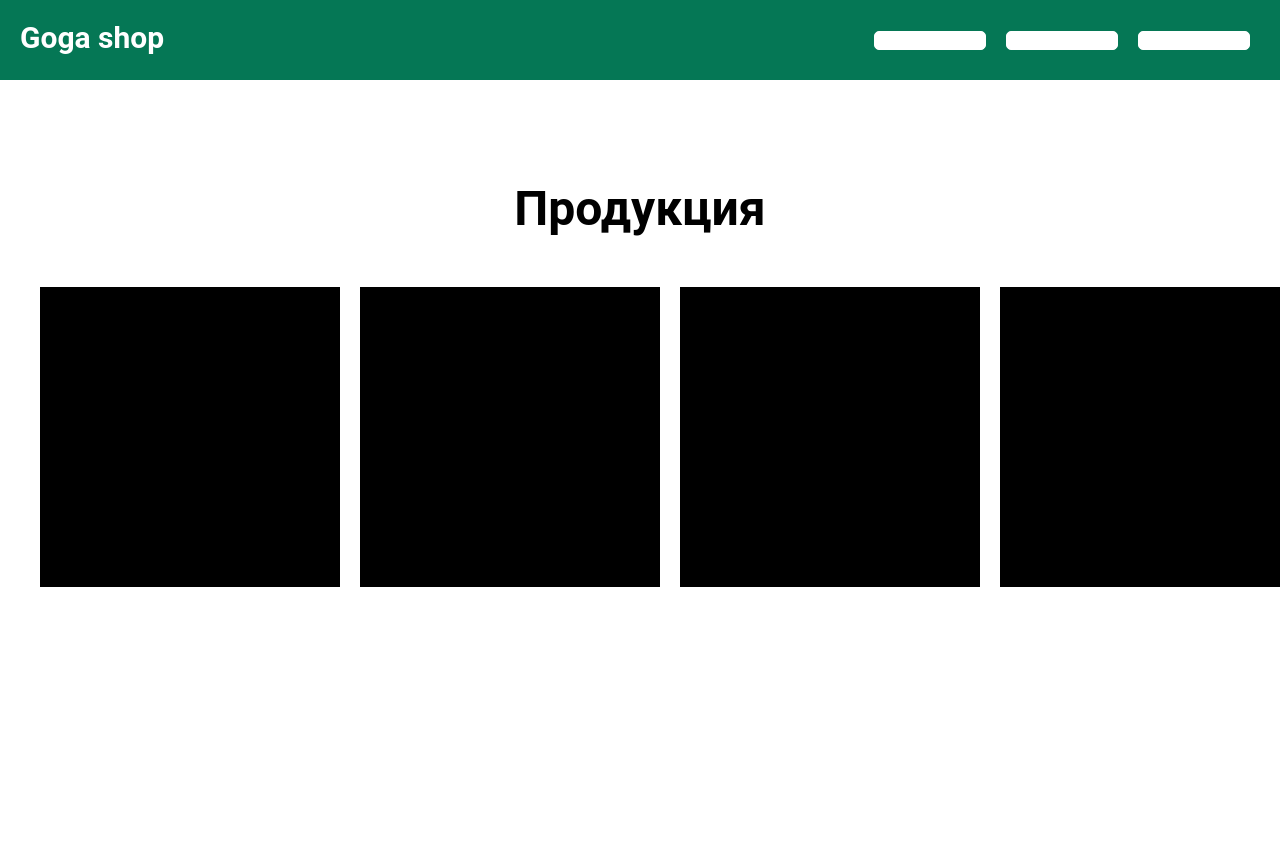
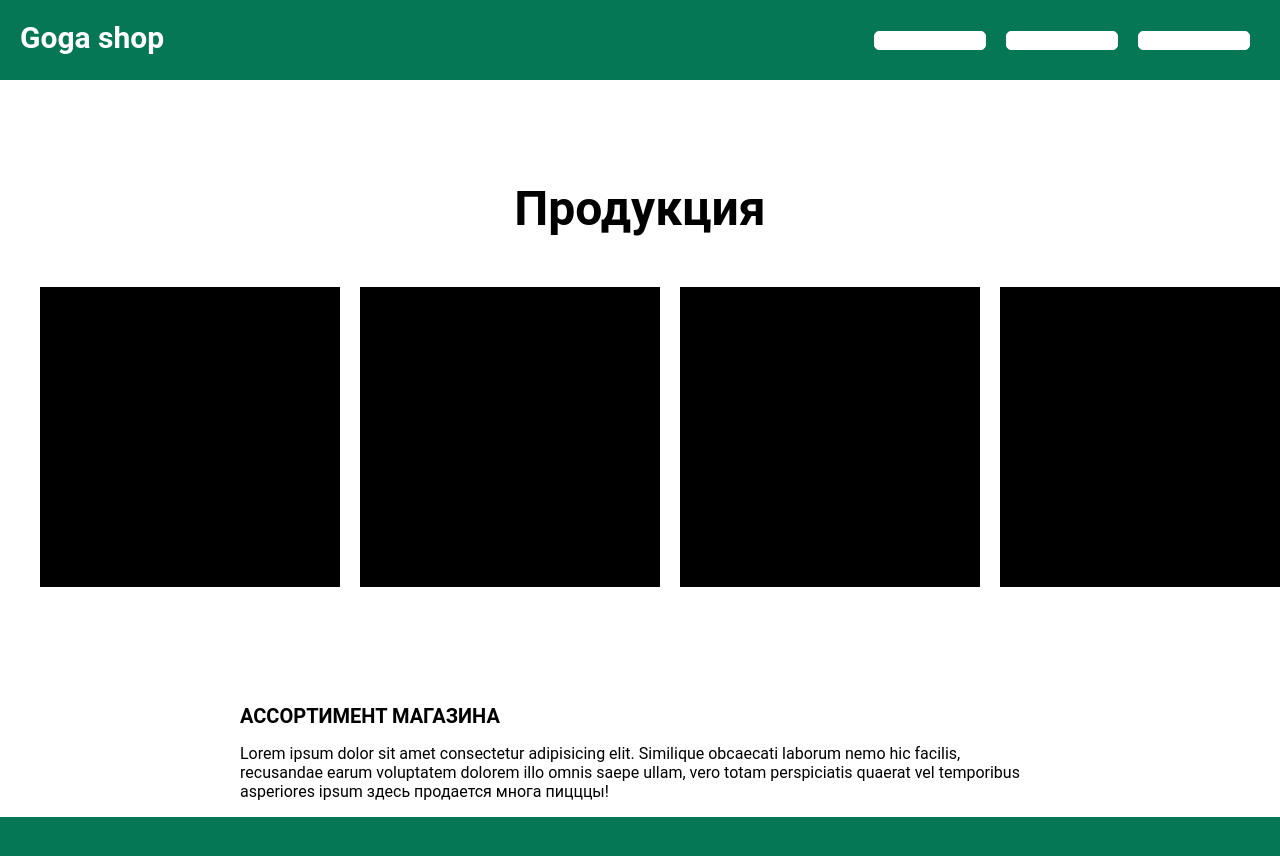
Before and after one commit to RolandSallaz/tile-shop, a React (Create React App) app: page / in a window 1280 px wide. Shown: the top 856 px of the page. Before the commit the page ends 800 px from the top, so only its background shows below. Built offline with nearby package versions, Linux system fonts and the light colour scheme.

Commit message:
added footer and description of products

```diff
--- a/src/components/App/App.css
+++ b/src/components/App/App.css
@@ -1,26 +1,37 @@
-.header{
-    background-color: rgb(5,119,85);
+.App{
+    display: flex;
+    flex-direction: column;
+    justify-content: space-between;
+    min-height: 100vh;
+}
+.header {
+  background-color: rgb(5, 119, 85);
   height: 60px;
-    margin:0;
+  margin: 0;
   padding-top: 20px;
   display: flex;
   justify-content: space-between;
 }
-.header__logo{
-    color:white;
-    margin:0 0 0 20px;
-    padding:0;
+.header__logo {
+  color: white;
+  margin: 0 0 0 20px;
+  padding: 0;
   font-weight: 700;
   font-size: 30px;
   text-decoration: none;
 }
-.header__rightside-menu{
+.header__rightside-menu {
   margin: 10px 10px 0 0;
 }
-.header__rightside-menu_button{
+.header__rightside-menu_button {
   background-color: white;
   border-radius: 5px;
   border: 1px solid white;
-    color:white;
+  color: white;
   margin-right: 20px;
 }
+.footer{
+    margin: 0;
+    height: 50px;
+    background-color: rgb(5, 119, 85);
+}
--- a/src/components/App/App.tsx
+++ b/src/components/App/App.tsx
@@ -14,6 +14,9 @@ function App() {
         </div>
       </header>
       <Main/>
+      <footer className='footer'>
+
+      </footer>
     </div>
   );
 }
--- a/src/components/Main/Main.css
+++ b/src/components/Main/Main.css
@@ -2,8 +2,15 @@
     display: flex;
     flex-direction: column;
 }
-.main__heading{
+.products{
+    margin: 100px 0 0;
+    display: flex;
+    flex-direction: column;
+}
+.products__heading{
     margin: 100px auto 0 auto;
+    display: flex;
+    margin: 0 auto;
     font-size: 48px;
 }
 .product-list{
@@ -20,3 +27,10 @@
     background-color: black;
     margin-right: 20px;
 }
+.products-description{
+    margin: 100px auto 0 auto;
+    max-width: 800px;
+}
+.products-description__heading{
+    font-size: 20px;
+}
--- a/src/components/Main/Main.tsx
+++ b/src/components/Main/Main.tsx
@@ -1,23 +1,29 @@
-import './Main.css';
+import './Main.css'
 
 export function Main() {
-    return(
+  return (
     <main className="main">
-            <h1 className="main__heading">Продукция</h1>
-            <ul className='product-list'>
-                <li className='product-list_item'>
-                     <div className='product'></div>
+      <section className='products'>
+        <h1 className="products__heading">Продукция</h1>
+        <ul className="product-list">
+          <li className="product-list_item">
+            <div className="product"></div>
           </li>
-                <li className='product-list_item'>
-                     <div className='product'></div>
+          <li className="product-list_item">
+            <div className="product"></div>
           </li>
-                <li className='product-list_item'>
-                     <div className='product'></div>
+          <li className="product-list_item">
+            <div className="product"></div>
           </li>
-                <li className='product-list_item'>
-                     <div className='product'></div>
+          <li className="product-list_item">
+            <div className="product"></div>
           </li>
         </ul>
+      </section>
+      <section className='products-description'>
+        <h2 className='products-description__heading'>АССОРТИМЕНТ МАГАЗИНА</h2>
+        <p className='products-description__paragraph'>Lorem ipsum dolor sit amet consectetur adipisicing elit. Similique obcaecati laborum nemo hic facilis, recusandae earum voluptatem dolorem illo omnis saepe ullam, vero totam perspiciatis quaerat vel temporibus asperiores ipsum здесь продается многа пицццы!</p>
+      </section>
     </main>
   )
 }
```
Lines whose indentation alone changed are shown as unchanged.
